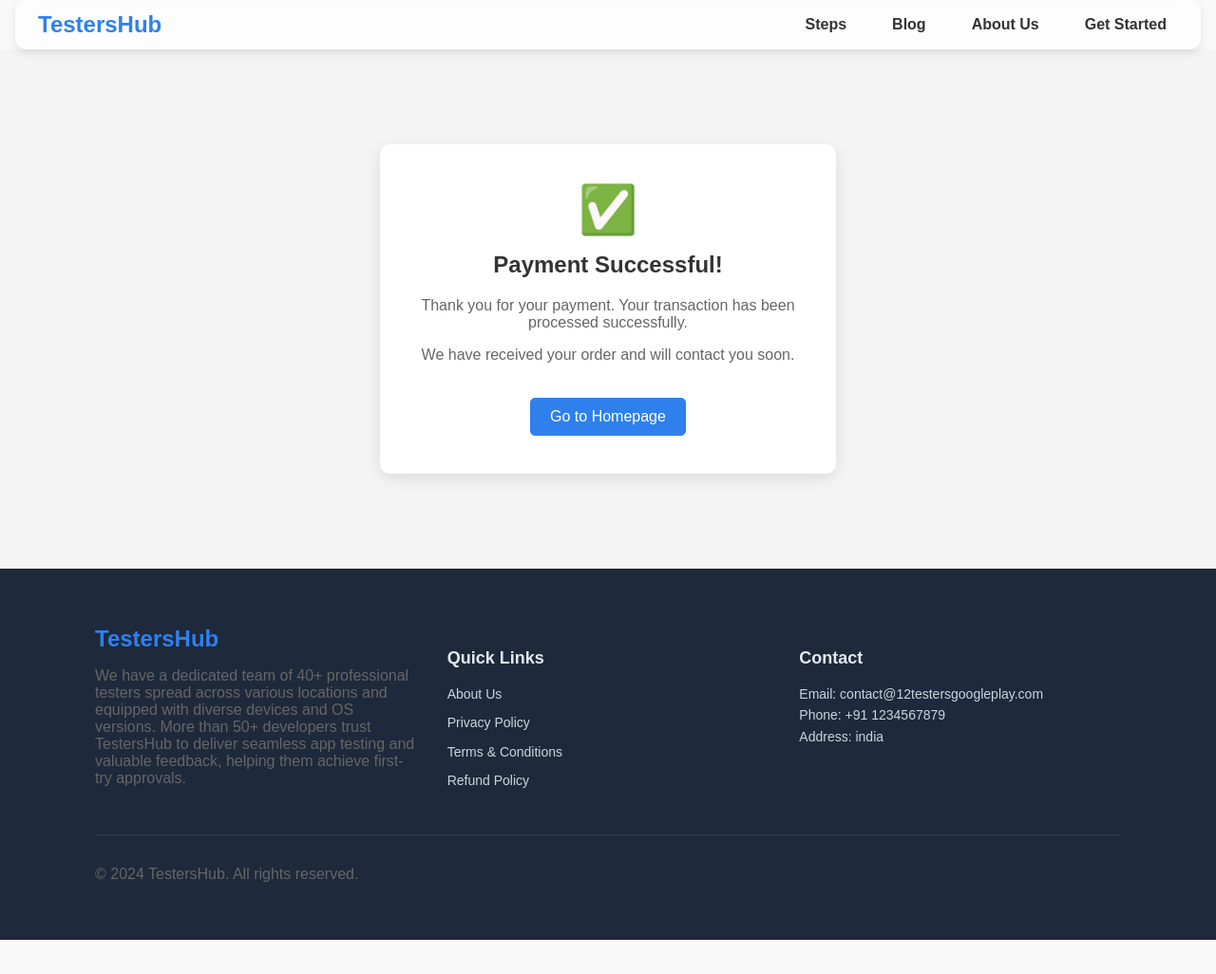
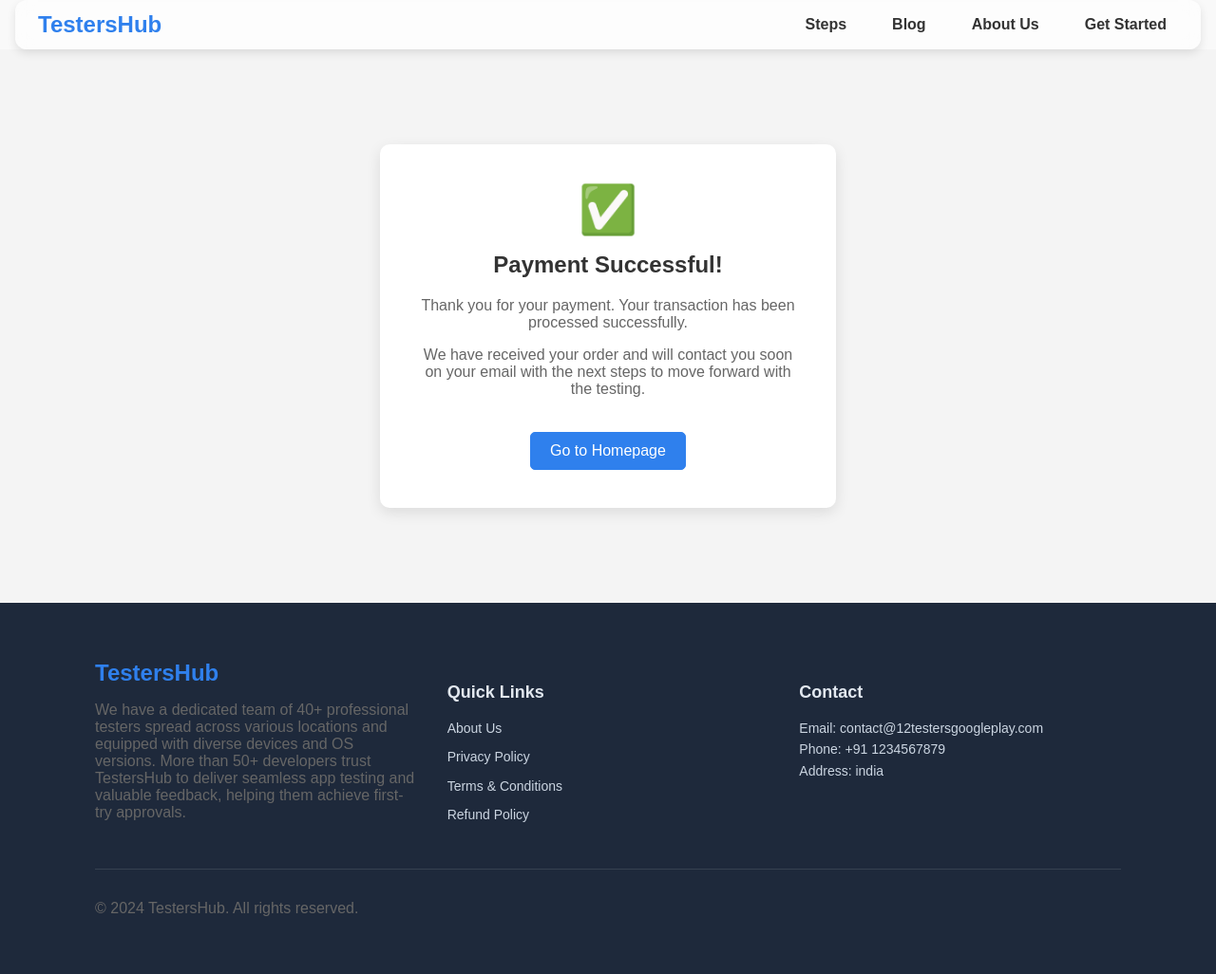
Before and after one commit to teekamsuthar/12testersgoogleplay.com, a Jekyll site: the page success.html, which Jekyll copies as it is, in a window 1280 px wide and 1026 px high. Shown: the whole window at 95% size. Built offline with Jekyll 4.4.1, drawn with Linux system fonts in a browser that asks for light colours.

Commit message:
Update success.html

```diff
--- a/success.html
+++ b/success.html
@@ -5,7 +5,6 @@
     <meta name="viewport" content="width=device-width, initial-scale=1.0" />
     <title>Payment Success - TestersHub</title>
     <link rel="stylesheet" href="style.css">
-    <link rel="icon" href="images/thailand (1).png" type="image/x-icon">
     <style>
     .container-s {
       font-family: Arial, sans-serif;
@@ -96,7 +95,7 @@
         <div class="success-icon">✅</div>
         <h2>Payment Successful!</h2>
         <p>Thank you for your payment. Your transaction has been processed successfully.</p>
-        <p>We have received your order and will contact you soon.</p>
+        <p>We have received your order and will contact you soon on your email with the next steps to move forward with the testing.</p>
         <a href="index.html" class="btn">Go to Homepage</a>
     </div>
     </section>
```
